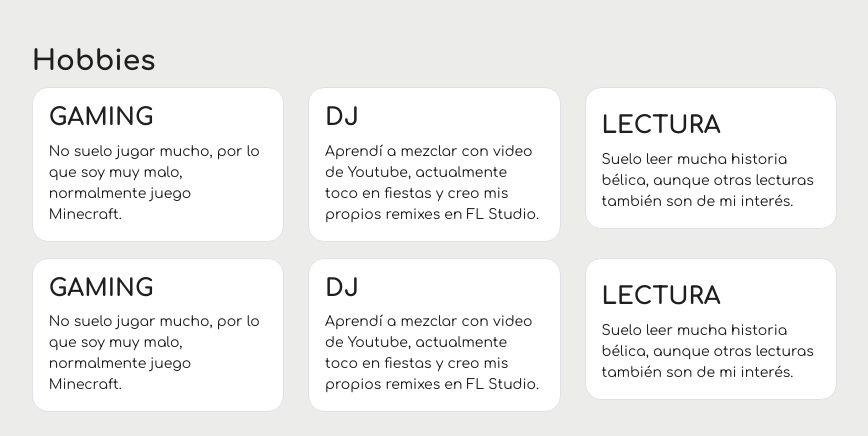
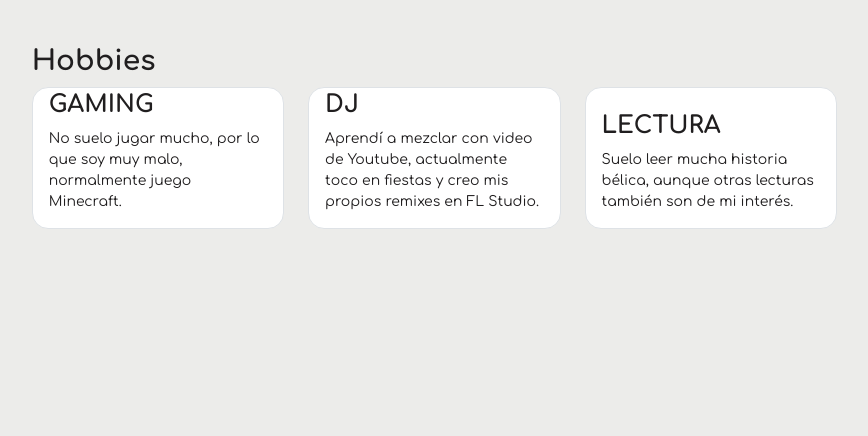
Before and after one commit to HTML5Cpp/DIDIER.github.io, a plain HTML site: page index.html in a window 1280 px wide. Shown: the part 3224-3660 px from the top of the page, without its empty margins (75-943 px from the left). After the commit the page ends 3477 px from the top, so only its background shows below. Drawn offline with nearby package versions, Linux system fonts and the light colour scheme.

Commit message:
Add files via upload

```diff
--- a/CSS/general.css
+++ b/CSS/general.css
@@ -56,6 +56,9 @@ html {
 }
 .vh-30{
   height: 30vh;
+}
+.vh-40{
+  height: 40vh;
 }
 .vh-60{
   height: 60vh;
--- a/index.html
+++ b/index.html
@@ -326,7 +326,7 @@
                                     <img src="./MEDIA/cool6.png" alt="Imagen alusiva proyecto" class="trans rounded-4">
                                 </figure>
                                 <div class="info-work">
-                                    <h4>Sistema de Administración Finde</h4>
+                                    <h4>Sistema de Administración</h4>
                                     <div class="etiquetas-container">
                                         <span class="etiquetas bg-Negro rounded-2 p-2 trans">Python</span>
                                         <span class="etiquetas bg-Negro rounded-2 p-2 trans">Flask</span>
@@ -410,11 +410,11 @@
             <!-- SECTION 3 -->
 
             <!-- SECTION 4 -->
-                <section class="w-100 h-auto mb-2 p-0" id="Hobbies">
+                <section class="w-100 mb-2 p-0" id="Hobbies">
                     <h3> <b> Hobbies</b> </h3>
                     <div class="row">
                         <div class="col-12 col-md-6 col-xl-4 col-xxl-4 mb-3">
-                            <div class="bg-white rounded-4 p-3 border cardHobbie d-flex flex-column justify-content-end align-items-start">
+                            <div class="bg-white rounded-4 p-3 border cardHobbie d-flex flex-column justify-content-end align-items-start h-100 pt-5">
                                 <h4 class="text-uppercase"><b>Gaming</b></h4>
                                 <small class="">No suelo jugar mucho, por lo que soy muy malo,
                                     normalmente juego Minecraft.
@@ -422,7 +422,7 @@
                             </div>
                         </div>
                         <div class="col-12 col-md-6 col-xl-4 col-xxl-4 mb-3">
-                            <div class="bg-white rounded-4 p-3 border cardHobbie d-flex flex-column justify-content-end align-items-start">
+                            <div class="bg-white rounded-4 p-3 border cardHobbie d-flex flex-column justify-content-end align-items-start h-100 pt-5">
                                 <h4 class="text-uppercase"><b>DJ</b></h4>
                                 <small class="">Aprendí a mezclar con video de Youtube, actualmente toco en fiestas y
                                     creo mis propios remixes en FL Studio.
@@ -430,33 +430,7 @@
                             </div>
                         </div>
                         <div class="col-12 col-md-6 col-xl-4 col-xxl-4 mb-3">
-                            <div class="bg-white rounded-4 p-3 border cardHobbie d-flex flex-column justify-content-end align-items-start">
-                                <h4 class="text-uppercase"><b>Lectura</b></h4>
-                                <small class="">Suelo leer mucha historia bélica, aunque otras lecturas también
-                                    son de mi interés.
-                                </small>
-                            </div>
-                        </div>
-                    </div>
-                    <div class="row">
-                        <div class="col-12 col-md-6 col-xl-4 col-xxl-4 mb-3">
-                            <div class="bg-white rounded-4 p-3 border cardHobbie d-flex flex-column justify-content-end align-items-start">
-                                <h4 class="text-uppercase"><b>Gaming</b></h4>
-                                <small class="">No suelo jugar mucho, por lo que soy muy malo,
-                                    normalmente juego Minecraft.
-                                </small>
-                            </div>
-                        </div>
-                        <div class="col-12 col-md-6 col-xl-4 col-xxl-4 mb-3">
-                            <div class="bg-white rounded-4 p-3 border cardHobbie d-flex flex-column justify-content-end align-items-start">
-                                <h4 class="text-uppercase"><b>DJ</b></h4>
-                                <small class="">Aprendí a mezclar con video de Youtube, actualmente toco en fiestas y
-                                    creo mis propios remixes en FL Studio.
-                                </small>
-                            </div>
-                        </div>
-                        <div class="col-12 col-md-6 col-xl-4 col-xxl-4 mb-3">
-                            <div class="bg-white rounded-4 p-3 border cardHobbie d-flex flex-column justify-content-end align-items-start">
+                            <div class="bg-white rounded-4 p-3 border cardHobbie d-flex flex-column justify-content-end align-items-start h-100 pt-5">
                                 <h4 class="text-uppercase"><b>Lectura</b></h4>
                                 <small class="">Suelo leer mucha historia bélica, aunque otras lecturas también
                                     son de mi interés.
```
